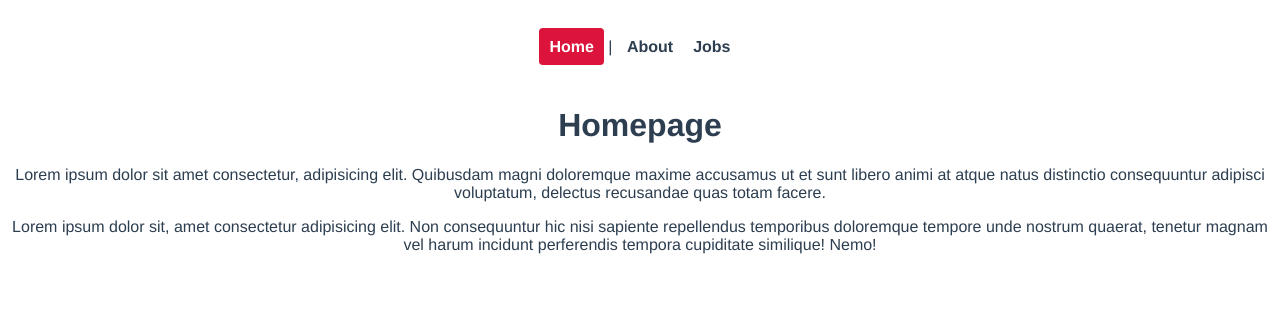
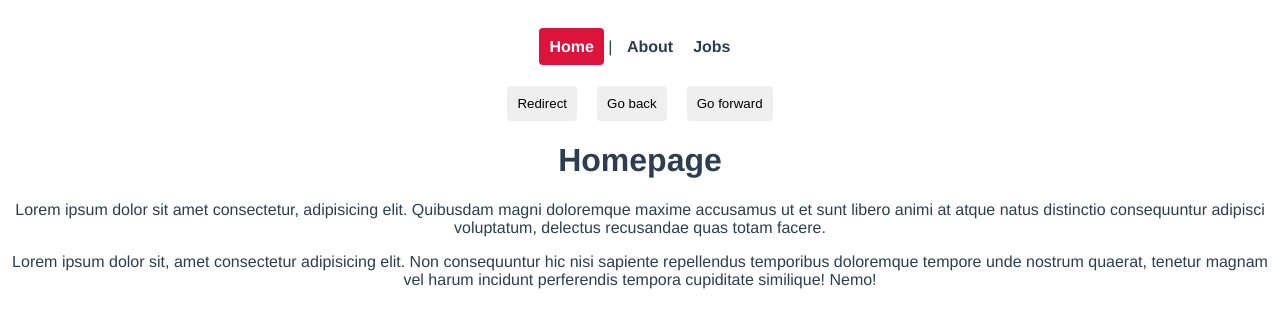
Before and after one commit to alain-kubwayo/vue-hub, a Vue app in the folder ninja-jobs/: page / in a window 1280 px wide. Shown: the top 328 px of the page. Built offline with nearby package versions, Linux system fonts and the light colour scheme.

Commit message:
feat: add programmatic navigation

```diff
--- a/ninja-jobs/src/App.vue
+++ b/ninja-jobs/src/App.vue
@@ -4,8 +4,27 @@
     <router-link :to="{name: 'about'}">About</router-link>
     <router-link :to="{name: 'jobs'}">Jobs</router-link>
   </nav>
+  <button @click="redirect">Redirect</button>
+  <button @click="back">Go back</button>
+  <button @click="forward">Go forward</button>
   <router-view/>
 </template>
+
+<script>
+export default {
+  methods: {
+    redirect() {
+      this.$router.push({ name: 'home' })
+    },
+    back() {
+      this.$router.go(-1);
+    },
+    forward() {
+      this.$router.go(1);
+    }
+  }
+}
+</script>
 
 <style>
 #app {
@@ -32,4 +51,11 @@ nav a.router-link-exact-active {
   color: white;
   background: crimson;
 }
+
+button {
+  margin: 0 10px;
+  padding: 10px;
+  border: none;
+  border-radius: 4px;
+}
 </style>
```
